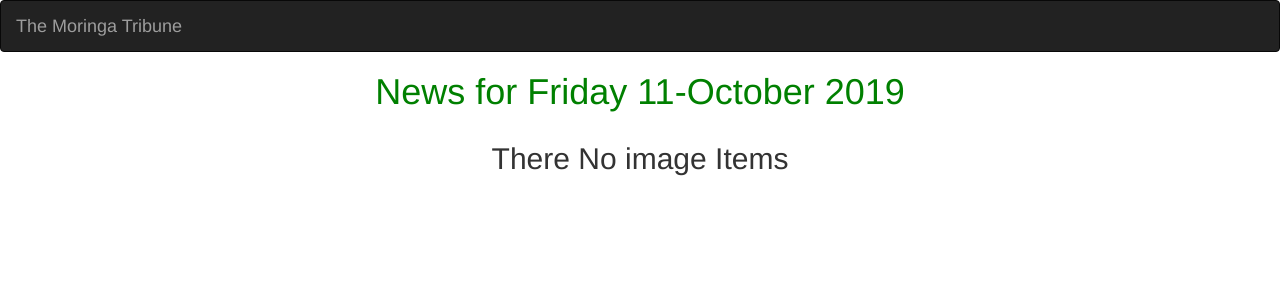
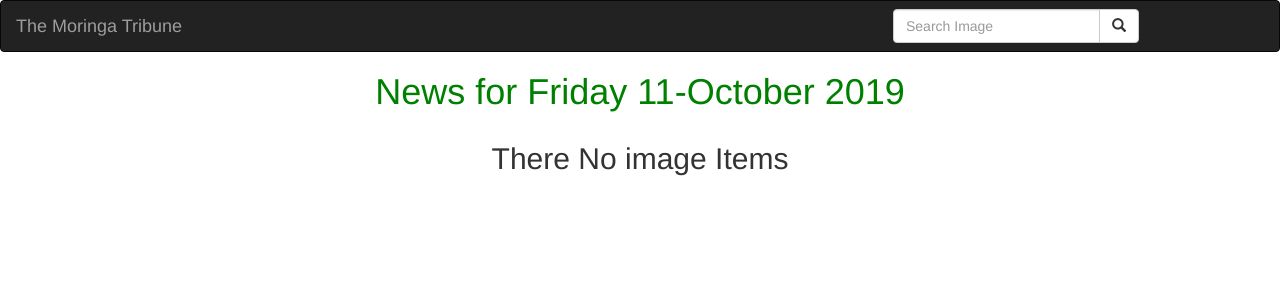
Before and after one commit to Elianehbmna/Photo, a Django app: page / in a window 1280 px wide. Shown: the top 300 px of the page. Run offline with Django 3.2, Linux system fonts and the light colour scheme; data that the repository does not hold is empty; some libraries are stand-ins or nearby versions.

Commit message:
adding the search feature

```diff
--- a/image/models.py
+++ b/image/models.py
@@ -75,3 +75,8 @@ class Image(models.Model):
     def days_image(cls,date):
         image = cls.objects.filter(pub_date__date = date)
         return image
+
+    @classmethod
+    def search_by_name(cls,search_term):
+        image = cls.objects.filter(name__icontains=search_term)
+        return image
--- a/image/templates/navbar.html
+++ b/image/templates/navbar.html
@@ -11,6 +11,22 @@
       <div class="navbar-header">
         <a class="navbar-brand" href="{% url 'imageOfToday' %}">The Moringa Tribune</a>
       </div>
+
+      <!-- Adding a search form  -->
+      <div class="col-sm-4 col-md-4 navbar-right">
+
+        <form class="navbar-form" role="search" action="{% url 'search_results' %}">
+
+          <div class="input-group">
+            <input type="text" class="form-control" placeholder="Search Image" name="image">
+            <div class="input-group-btn">
+              <button class="btn btn-default" type="submit"><i class="glyphicon glyphicon-search"></i></button>
+            </div>
+          </div>
+
+        </form>
+      </div>
+      <!-- search form end -->
     </div>
   </nav>
 </body>
--- a/image/urls.py
+++ b/image/urls.py
@@ -4,5 +4,6 @@ from . import views
 urlpatterns=[
 
     url(r'^$',views.image_day,name='imageOfToday'),
-    url(r'^archives/(\d{4}-\d{2}-\d{2})/$',views.past_days_image,name = 'pastImage')
+    url(r'^archives/(\d{4}-\d{2}-\d{2})/$',views.past_days_image,name = 'pastImage'),
+    url(r'^search/', views.search_results, name='search_results')
 ]
--- a/image/views.py
+++ b/image/views.py
@@ -39,3 +39,16 @@ def past_days_image(request,past_date):
 
     image = Image.days_image(date)
     return render(request, 'all-image/past-image.html',{"date": date,"image":image})
+
+def search_results(request):
+
+    if 'image' in request.GET and request.GET["image"]:
+        search_term = request.GET.get("image")
+        searched_images = Image.search_by_name(search_term)
+        message = f"{search_term}"
+
+        return render(request, 'all-image/search.html',{"message":message,"images": searched_images})
+
+    else:
+        message = "You haven't searched for any term"
+        return render(request, 'all-image/search.html',{"message":message})
```
Also changed, not shown: image/templates/all-image/search.html (added, +25 -0 lines). Lines whose indentation alone changed are shown as unchanged.
